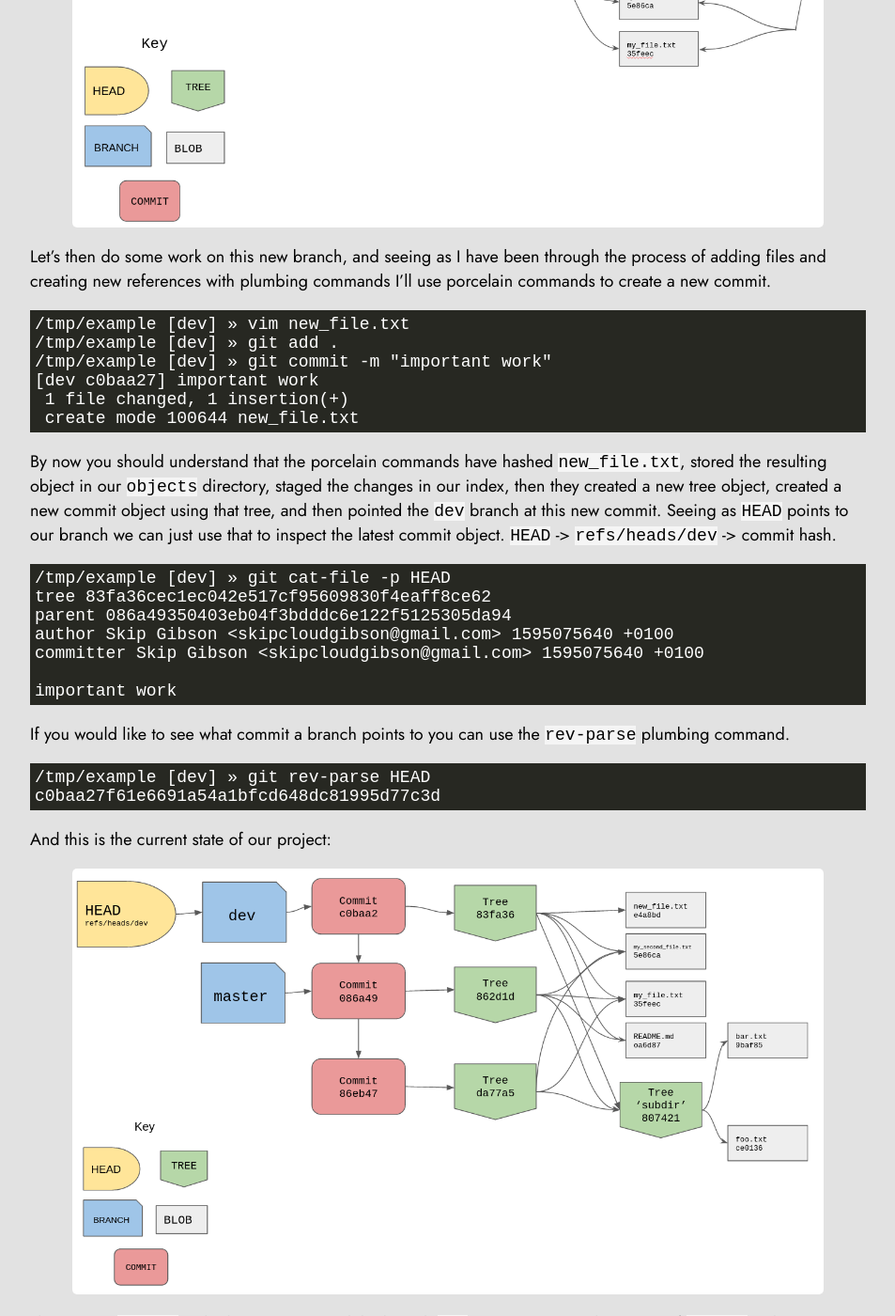
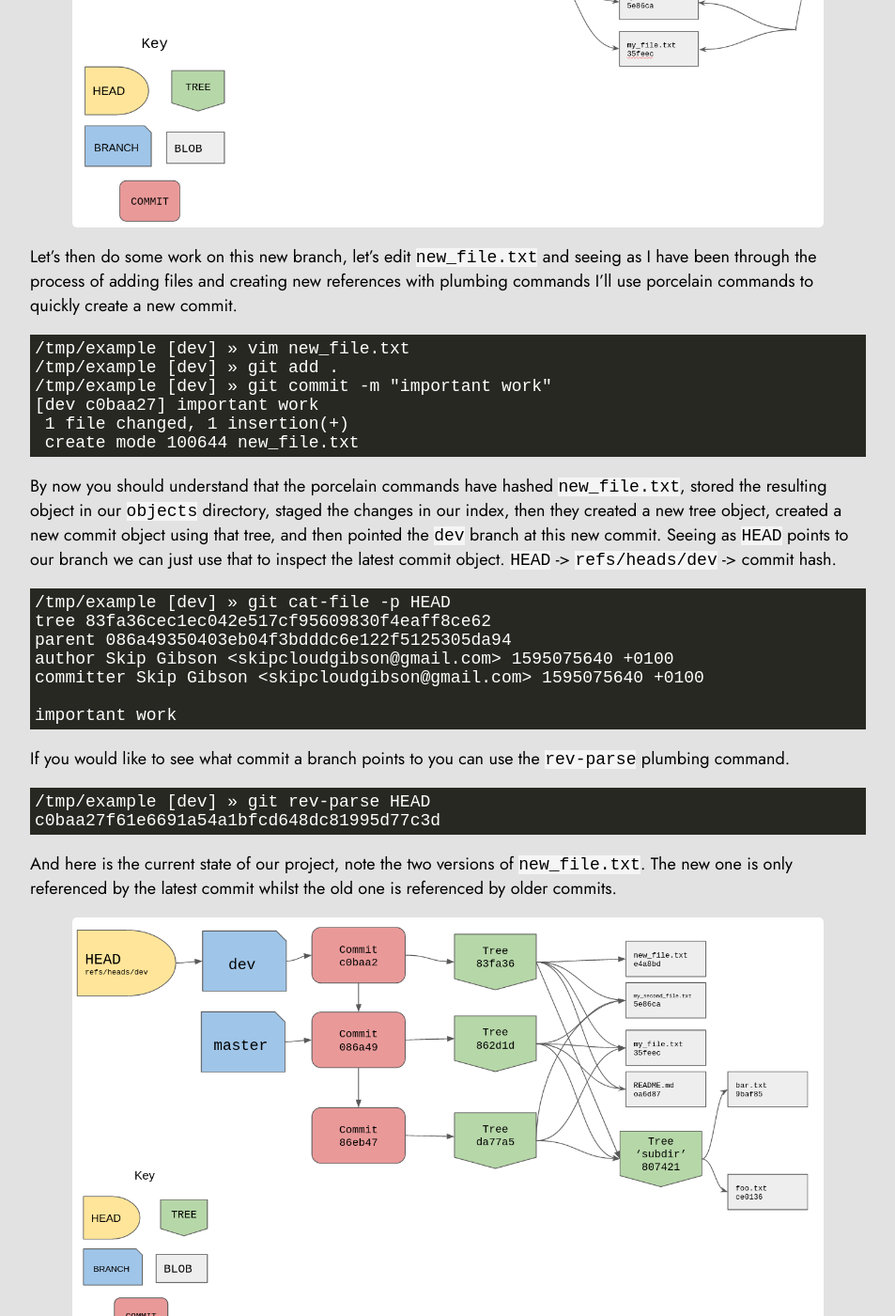
Before and after one commit to skipcloud/skipcloud.github.io, a Jekyll site: the page built from _posts/2020-07-19-how-git-works.md, in a window 1280 px wide and 1400 px high, scrolled down 12988 px. Shown: the whole window at 94% size, without its empty margins (163-1116 px from the left). Built offline with Jekyll 4.4.1, drawn with Linux system fonts in a browser that asks for light colours.

Commit message:
posts: clarify adding new file in git internals

````diff
--- a/_posts/2020-07-19-how-git-works.md
+++ b/_posts/2020-07-19-how-git-works.md
@@ -669,9 +669,9 @@ I'll update the diagram from before to include this new branch.
 <img src="/assets/img/2020-07-19/dev-branch.png" class="blog-image" alt="The
 state of our object store accessible from the dev branch and HEAD" />
 
-Let's then do some work on this new branch, and seeing as I have been through
-the process of adding files and creating new references with plumbing commands
-I'll use porcelain commands to create a new commit.
+Let's then do some work on this new branch, let's edit `new_file.txt` and seeing
+as I have been through the process of adding files and creating new references
+with plumbing commands I'll use porcelain commands to quickly create a new commit.
 
 ```
 /tmp/example [dev] » vim new_file.txt
@@ -707,7 +707,9 @@ If you would like to see what commit a branch points to you can use the
 c0baa27f61e6691a54a1bfcd648dc81995d77c3d
 ```
 
-And this is the current state of our project:
+And here is the current state of our project, note the two versions of
+`new_file.txt`. The new one is only referenced by the latest commit whilst the
+old one is referenced by older commits.
 
 <img src="/assets/img/2020-07-19/new-dev-commit.png" class="blog-image" alt="The
 state of our object store accessible from the dev branch and HEAD" />
````
